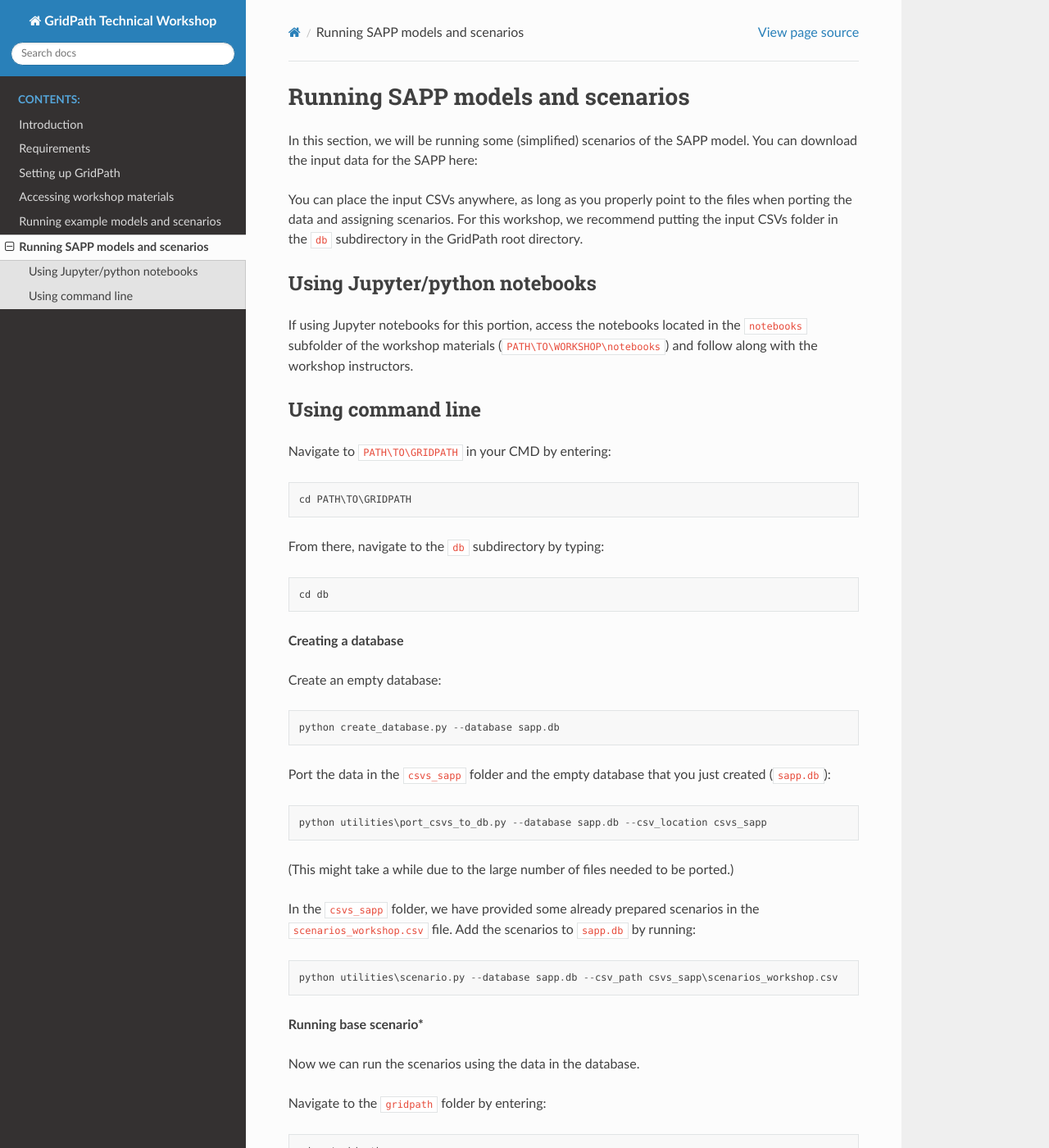
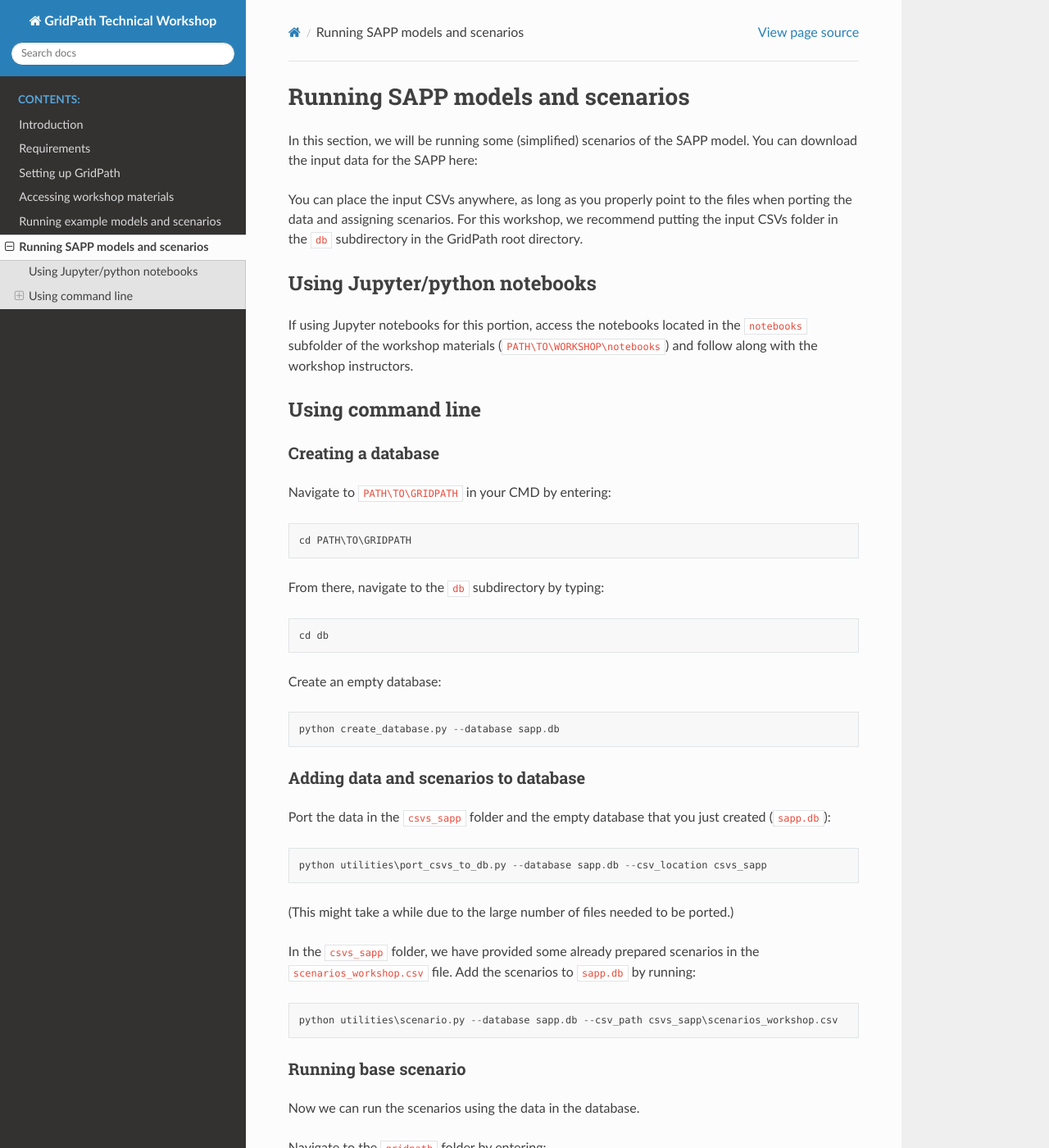
Before and after one commit to cetlab-ucsb/gridpath-technical-workshop, a Sphinx documentation site: the page built from docs/gridpath/sapp.rst, in a window 1280 px wide and 1400 px high. Shown: the whole window at 82% size. Built offline with Sphinx 7.4.7 and the Read the Docs theme 2.0.0, drawn with Linux system fonts in a browser that asks for light colours.

Commit message:
fix headings

```diff
--- a/docs/gridpath/sapp.rst
+++ b/docs/gridpath/sapp.rst
@@ -18,6 +18,9 @@ and follow along with the workshop instructors.
 Using command line
 ==================
 
+Creating a database
+###################
+
 Navigate to ``PATH\TO\GRIDPATH`` in your CMD by entering:
 
 .. code::
@@ -30,13 +33,14 @@ From there, navigate to the ``db`` subdirectory by typing:
 
     cd db
 
-**Creating a database**
-
 Create an empty database:
 
 .. code::
 
     python create_database.py --database sapp.db
+
+Adding data and scenarios to database
+#####################################
 
 Port the data in the ``csvs_sapp`` folder and the empty database that you just created (``sapp.db``):
 
@@ -53,7 +57,8 @@ Add the scenarios to ``sapp.db`` by running:
 
     python utilities\scenario.py --database sapp.db --csv_path csvs_sapp\scenarios_workshop.csv
 
-**Running base scenario***
+Running base scenario
+#####################
 
 Now we can run the scenarios using the data in the database.
 
@@ -71,7 +76,8 @@ Let us start by running the base scenario, ``env_r65_wk_simple1``, by entering:
 
 This could take a couple of minutes, depending on your computing system's capabilities.
 
-**Running scenario with unlimited transmission**
+Running scenario with unlimited transmission
+############################################
 
 We can run other scenarios that have been added to the .db, including a scenario with unlimited transmission (``env_r65_wk_simple2_unlimited_tx``):
 
@@ -80,7 +86,8 @@ We can run other scenarios that have been added to the .db, including a scenario
     python run_end_to_end.py --database ../db/sapp.db --scenario env_r65_wk_simple2_unlimited_tx
 
 
-**Visualizing results**
+Visualizing results
+###################
 
 Next, we will utilize the existing scripts in GridPath to visualize our scenario simulation results.
 First, let's move from the ``gridpath`` folder to the ``viz`` folder:
@@ -89,7 +96,8 @@ First, let's move from the ``gridpath`` folder to the ``viz`` folder:
 
     cd ../viz
 
-*Plotting total capacity*
+Plotting total capacity
+***********************
 
 The script that can be used to plot total capacity per period (at the load zone level) is ``capacity_total_plot.py``. See what input commands are needed for the script by running:
 
@@ -103,7 +111,8 @@ Let's say we want to check the total capacity in Namibia. We can do that by runn
 
     python capacity_total_plot.py --database ../db/test.db --scenario env_r65_wk_simple1 --load_zone Namibia --show
 
-*Plotting new capacity*
+Plotting new capacity
+*********************
 
 If we wanted to plot only new (added) capacity in each period, the correct script to use would be ``capacity_new_plot.py``. Verify the inputs of the script by running:
 
@@ -117,7 +126,8 @@ Again, checking the new capacity for each period in Namibia:
 
     python capacity_new_plot.py --database ../db/test.db --scenario env_r65_wk_simple1 --load_zone Namibia --show
 
-*Plotting dispatch*
+Plotting dispatch
+*****************
 
 We can use the ``dispatch_plot.py`` script to plot dispatch of electricity for a given scenario and load zone.
 Enter the following to check the inputs required to use ``dispatch_plot.py``:
@@ -132,7 +142,8 @@ To plot the dispatch of generation in South Africa for the base (``env_r65_wk_si
 
     python dispatch_plot.py --database ../db/test.db --scenario env_r65_wk_simple1 --load_zone SouthAfrica --show
 
-*Plotting comparison of total capacity between load zones*
+Plotting comparison of total capacity between load zones
+********************************************************
 
 Let's say we want to compare total capacity in each period across load zones.
 We can achieve that easily by using the ``capacity_total_loadzone_comparison_plot.py`` script:
```
Also changed, not shown: docs/gridpath/examples.rst (+9 -4 lines).
